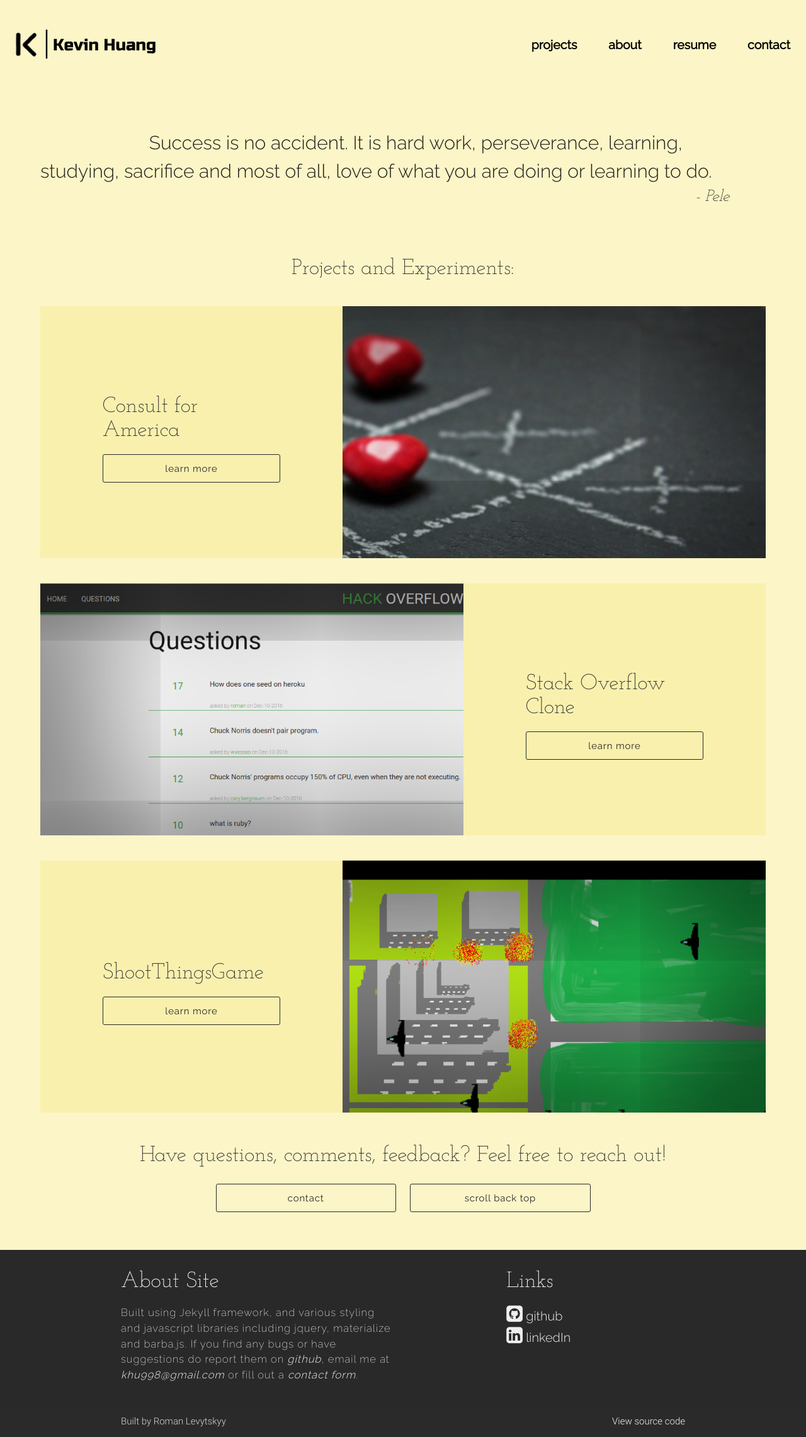
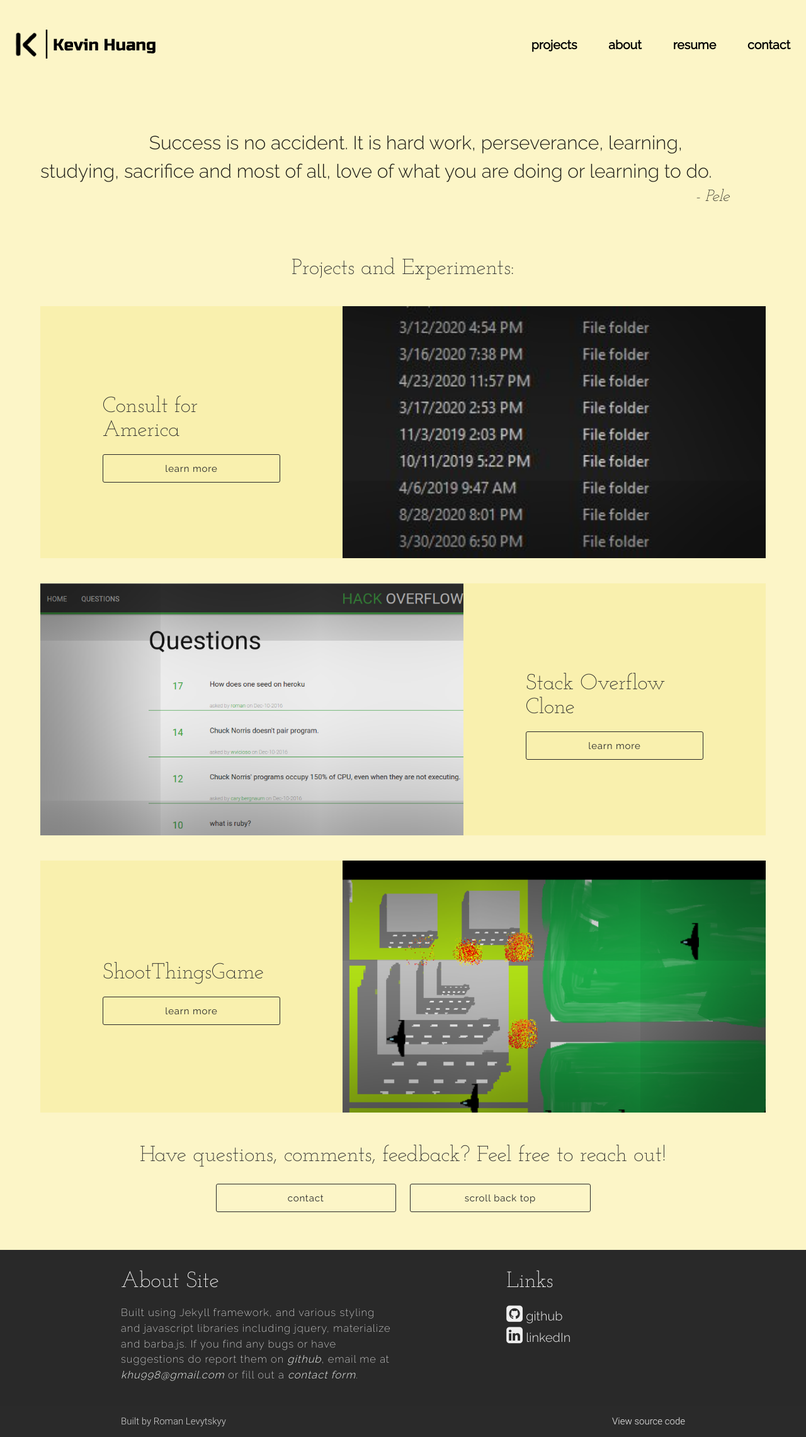
Before and after one commit to khu998/khu998.github.io, a Jekyll site: the page built from projects.html, in a window 1280 px wide. Shown: the whole page at 63% size. Built offline with Jekyll 4.4.1, drawn with Linux system fonts in a browser that asks for light colours; nearby versions of some CDN libraries.

Commit message:
testing cover image

```diff
--- a/_data/projects.yml
+++ b/_data/projects.yml
@@ -13,7 +13,7 @@
                   postgresql-plain,
                   heroku-original
                 ]
-  cover: /assets/images/project_covers/tic-tac-toe-cover.jpg
+  cover: /assets/images/project_covers/test.jpg
   images: [
     '/assets/images/project_images/tic_tac_toe/tictactoe1.png',
     '/assets/images/project_images/tic_tac_toe/tictactoe2.png',
```
Also changed, not shown: assets/images/project_covers/test.JPG (added).
